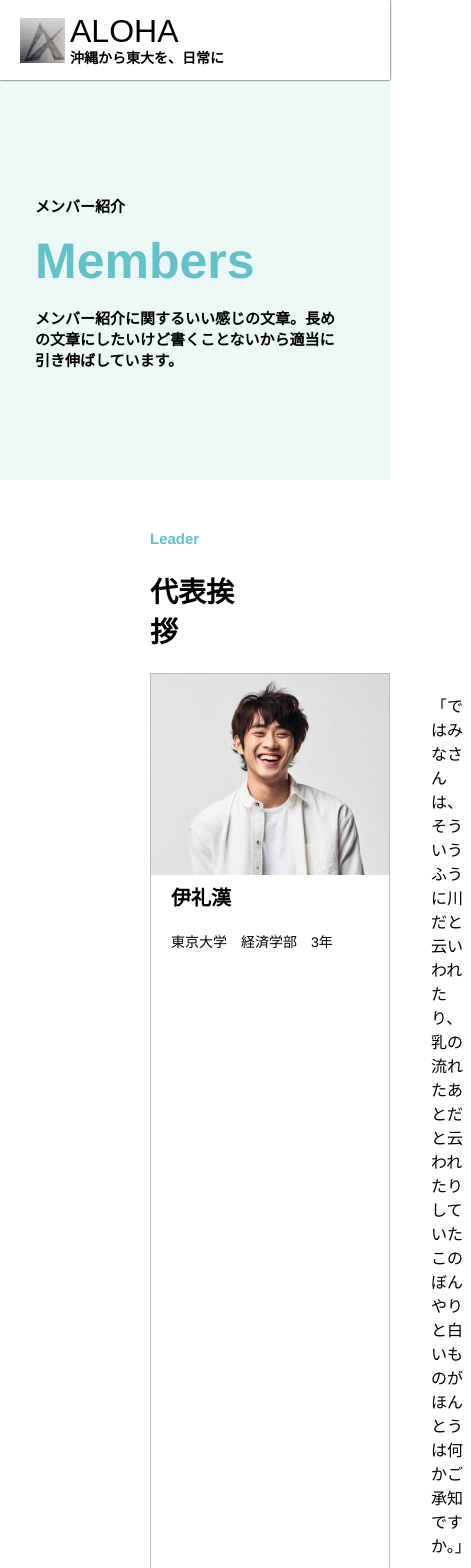
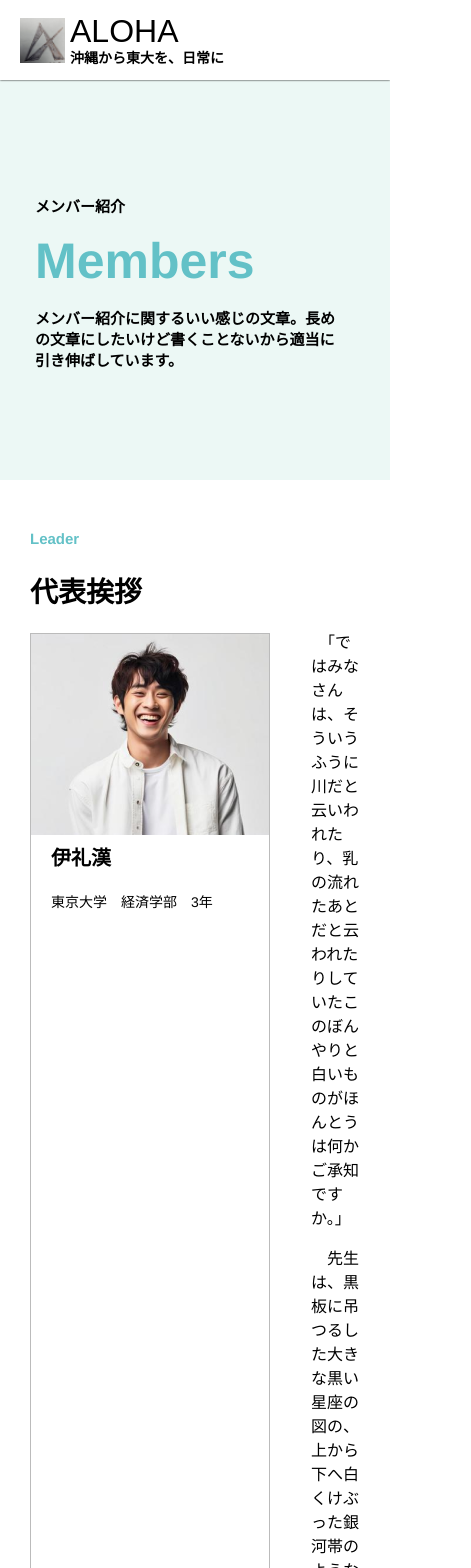
Before and after one commit to ReoYabiku/aloha-hp-next, a Next.js app: page /members in a window 390 px wide. Shown: the top 1568 px of the page, 471 px wide, since content can reach past the window. Built offline with nearby package versions, Linux system fonts and the light colour scheme.

Commit message:
widen content for SP

```diff
--- a/app/components/organisms/Content.module.css
+++ b/app/components/organisms/Content.module.css
@@ -27,3 +27,10 @@
 .childrenWrapper {
   padding-bottom: 30px;
 }
+
+@media screen and (max-width: 700px) {
+  .center {
+    margin-left: 30px;
+    margin-right: 30px;
+  }
+}
```
